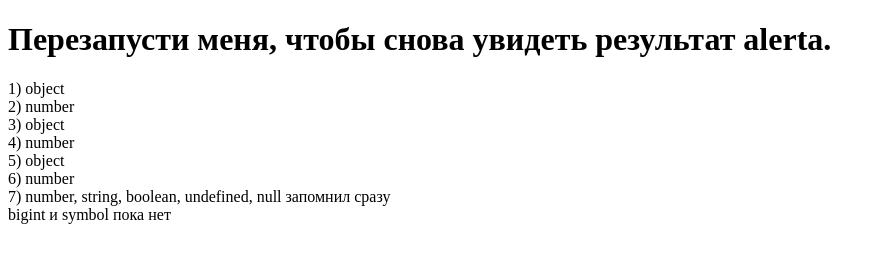
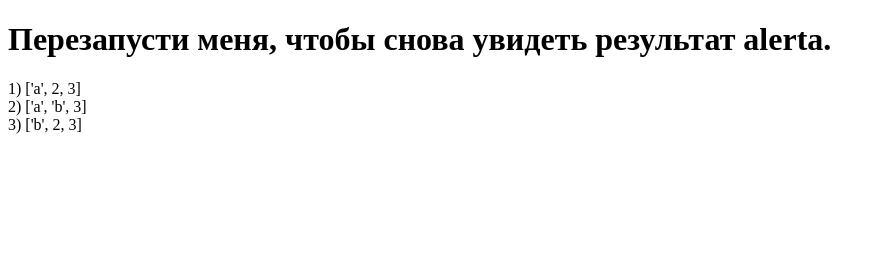
Before and after one commit to LeoonWi/JS_Exercises, a plain HTML site: page index.html in a window 1280 px wide. Shown: the whole page, without its empty margins (0-885 px from the left). Drawn offline with Linux system fonts and the light colour scheme.

Commit message:
Передача объектов по ссылке

```diff
--- a/index.html
+++ b/index.html
@@ -10,7 +10,7 @@
 <body>
     <h1>Перезапусти меня, чтобы снова увидеть результат alerta.</h1>
     <p>
-        1) object<br>2) number<br>3) object<br>4) number<br>5) object<br>6) number<br>7) number, string, boolean, undefined, null запомнил сразу<br>bigint и symbol пока нет
+        1) ['a', 2, 3]<br>2) ['a', 'b', 3]<br>3) ['b', 2, 3]
     </p>
 </body>
 </html>
```
